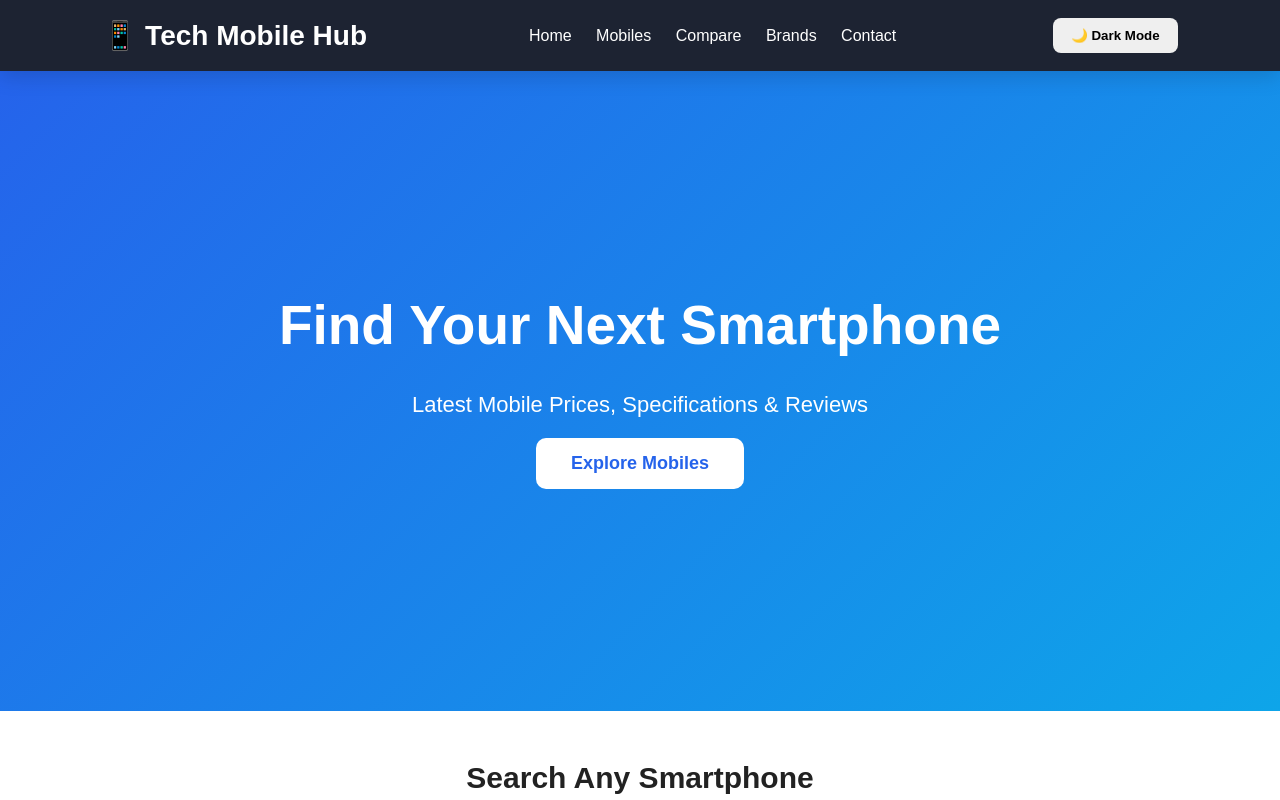
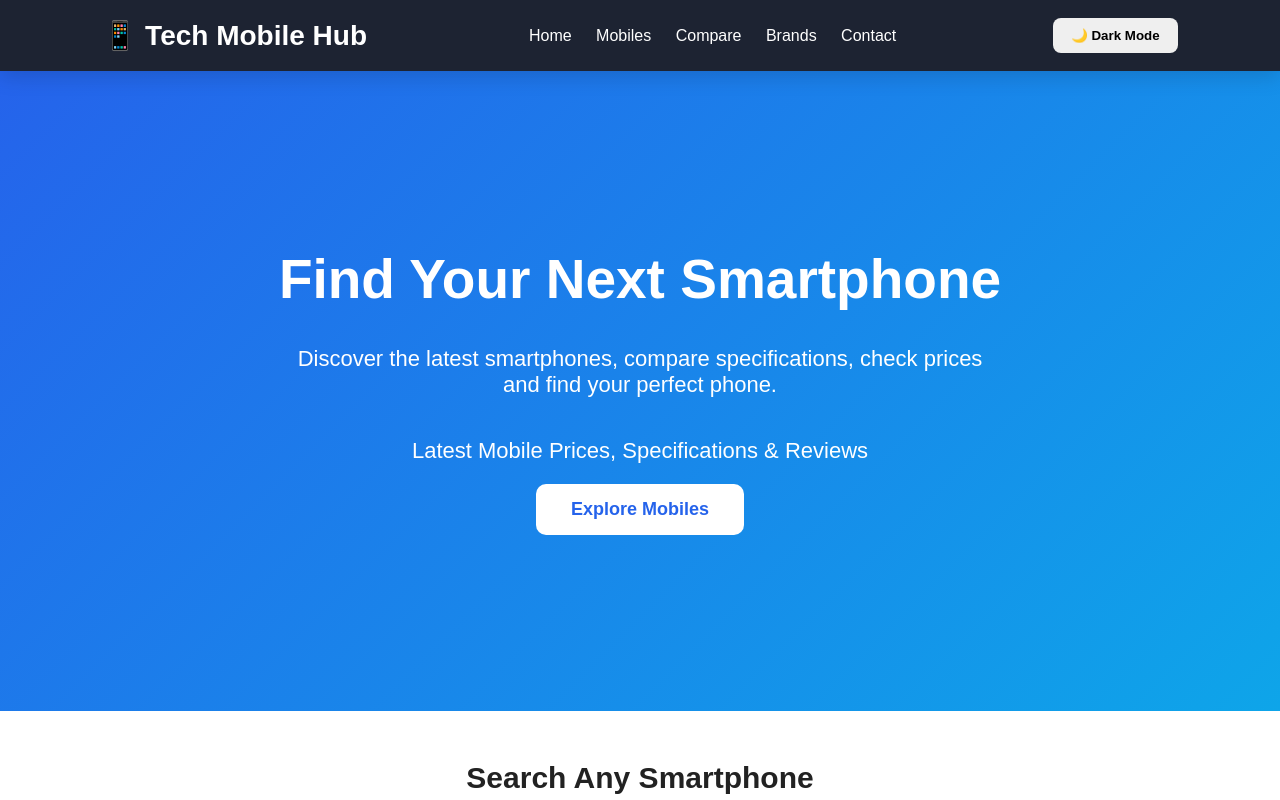
Before and after one commit to wwwelphablack-sketch/tech-mobile-hub, a plain HTML site: page index.html in a window 1280 px wide. Shown: the top 800 px of the page. Drawn offline with Linux system fonts and the light colour scheme.

Commit message:
Update index.html

```diff
--- a/index.html
+++ b/index.html
@@ -49,6 +49,9 @@
 <h1>
 Find Your Next Smartphone
 </h1>
+  <p class="hero-text">
+Discover the latest smartphones, compare specifications, check prices and find your perfect phone.
+  </p>
 
 
 <p>
```
